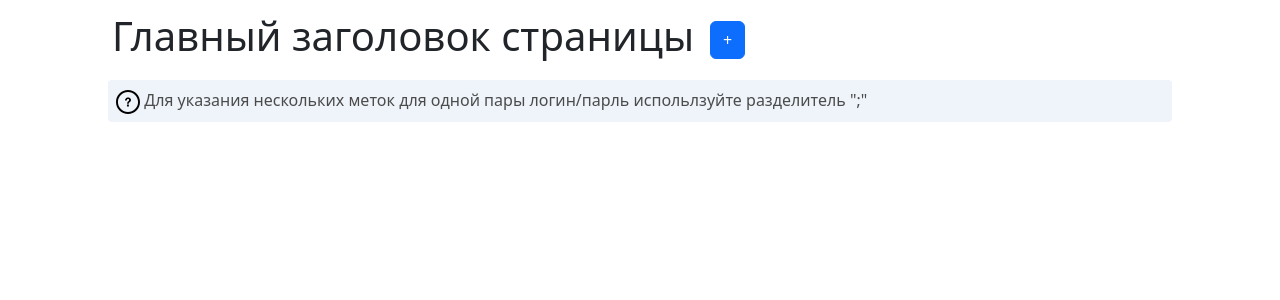
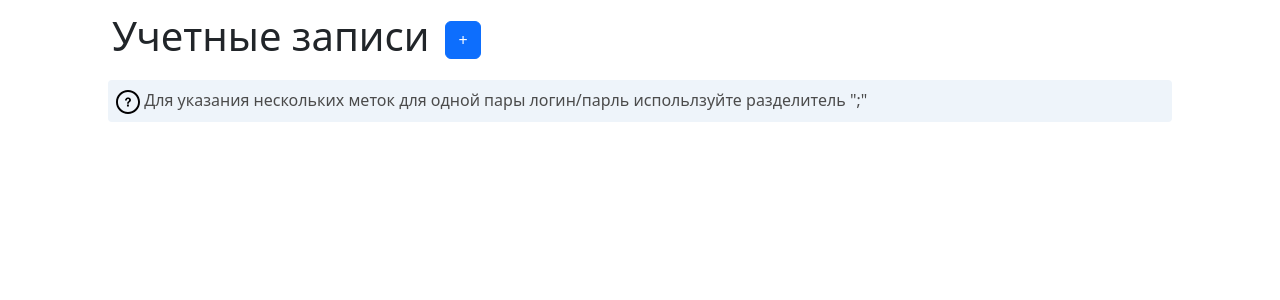
Before and after one commit to Artur-Yamai/account_management_form, a Vue app: page / in a window 1280 px wide. Shown: the top 300 px of the page. Built offline with nearby package versions, Linux system fonts and the light colour scheme.

Commit message:
Изменен заголовок

```diff
--- a/src/components/Header.vue
+++ b/src/components/Header.vue
@@ -1,6 +1,6 @@
 <template>
   <div class="header">
-    <h1>Главный заголовок страницы</h1>
+    <h1>Учетные записи</h1>
     <button @click="store.addAccount" class="btn btn-primary">+</button>
   </div>
 </template>
```
